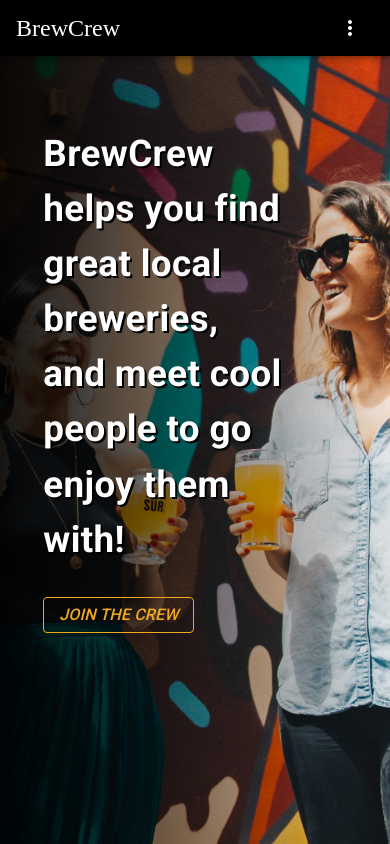
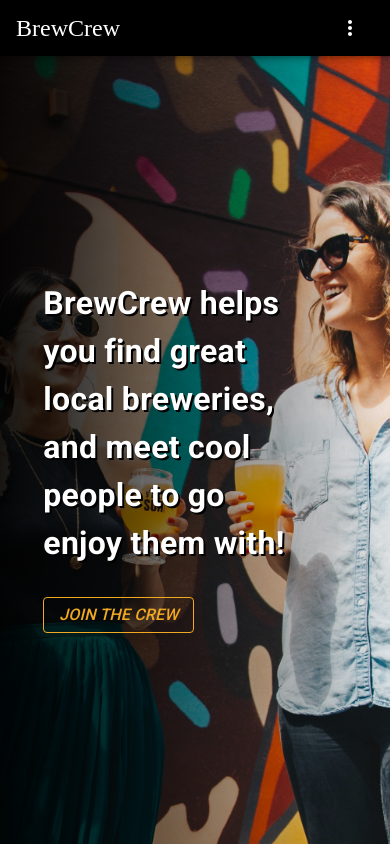
Before and after one commit to lukeoxner/brew-crew, a React (Create React App) app in the folder client/: page / in a window 390 px wide. Built offline with nearby package versions, Linux system fonts and the light colour scheme; a web font is replaced by a local one.

Commit message:
finally getting the hang of material-ui :)

```diff
--- a/client/src/components/Details.js
+++ b/client/src/components/Details.js
@@ -23,6 +23,9 @@ const useStyles = makeStyles((theme) => ({
 		height: "100%",
 		margin: 15,
 		[theme.breakpoints.down("sm")]: {
+			width: 500,
+		},
+		[theme.breakpoints.down("xs")]: {
 			width: 300,
 		},
 	},
@@ -47,7 +50,6 @@ const useStyles = makeStyles((theme) => ({
 
 export default function Details(props) {
 	const classes = useStyles();
-
 	const theme = useTheme();
 	const [expanded, setExpanded] = React.useState(false);
 
@@ -56,7 +58,7 @@ export default function Details(props) {
 	};
 
 	return (
-		<Card className={classes.root} key={props.id}>
+		<Card className={classes.root}>
 			<CardHeader title={props.name} subheader={props.id} />
 			{/* <CardMedia
 				className={classes.media}
--- a/client/src/pages/Landing.js
+++ b/client/src/pages/Landing.js
@@ -1,11 +1,11 @@
 import React from "react";
-import { Button, makeStyles, Container } from "@material-ui/core";
+import { Button, makeStyles, useTheme, Container } from "@material-ui/core";
 import { useAuth0 } from "@auth0/auth0-react";
 import { Link } from "react-router-dom";
 import Background from "../images/girls-with-beers.jpg";
 import Typography from "@material-ui/core/Typography";
 
-const useStyles = makeStyles({
+const useStyles = makeStyles((theme) => ({
 	root: {
 		minWidth: 275,
 	},
@@ -23,10 +23,21 @@ const useStyles = makeStyles({
 	indent: {
 		textIndent: "30px",
 	},
-});
+	hero: {
+		fontSize: "2.3rem",
+		fontWeight: "600",
+		textShadow: "2px 2px #000000",
+		textAlign: "left",
+		marginBottom: "30px",
+		[theme.breakpoints.down("sm")]: {
+			fontSize: "2.0rem",
+		},
+	},
+}));
 
 function Landing() {
 	const classes = useStyles();
+	const theme = useTheme();
 	const { loginWithRedirect } = useAuth0();
 
 	return (
@@ -58,15 +69,7 @@ function Landing() {
 						overflow: "hidden",
 					}}
 				>
-					<Typography
-						style={{
-							fontSize: "2.3rem",
-							fontWeight: "600",
-							textShadow: "2px 2px #000000",
-							textAlign: "left",
-							marginBottom: "30px",
-						}}
-					>
+					<Typography className={classes.hero}>
 						BrewCrew helps you find great local breweries, and meet cool people
 						to go enjoy them with!
 					</Typography>
```
